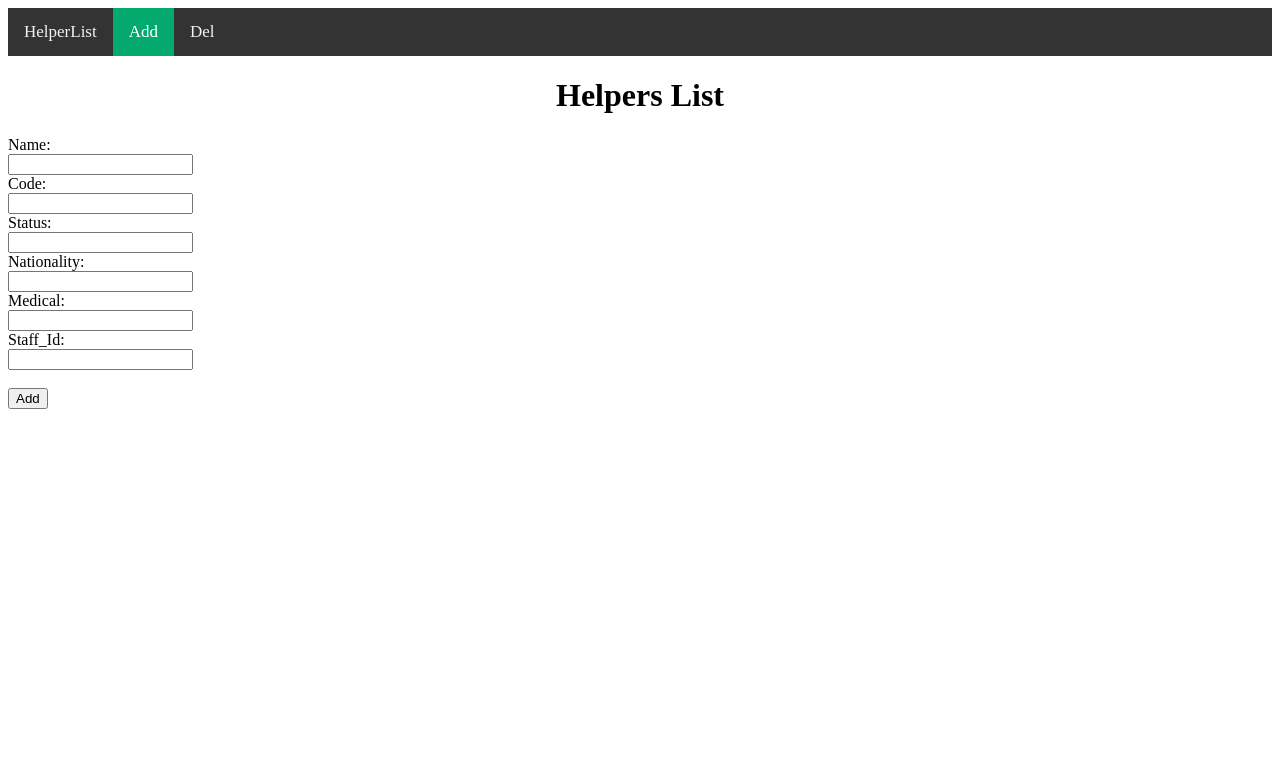
After one commit to hypertun/HelperDrive, a Flask app: page /addHelper in a window 1280 px wide. The commit adds this page. Shown: the top 783 px of the page. Run offline with Flask 2, Linux system fonts and the light colour scheme.

Commit message:
completed add and del

```diff
--- a/app.py
+++ b/app.py
@@ -23,9 +23,10 @@
 #
 
 from pydoc import Helper
-from flask import Flask, render_template
+from flask import Flask, render_template, request, flash,url_for
 from flaskext.mysql import MySQL
-from classes.helper import Helper
+from classes.helpers import Helper
+import os
 
 app = Flask(__name__)
 mysql = MySQL()
@@ -33,21 +34,49 @@ app.config['MYSQL_DATABASE_USER'] = 'webadmin'
 app.config['MYSQL_DATABASE_PASSWORD'] = 'admin'
 app.config['MYSQL_DATABASE_DB'] = 'helper_drive'
 app.config['MYSQL_DATABASE_HOST'] = '116.86.63.183'
+app.config['SECRET_KEY'] = os.urandom(24)
 mysql.init_app(app)
 
 
 @app.route("/")
 def index():
-    data = getAllHelpers()
-    return render_template('addnewmaid.html', listOfHelpers=data)
+    conn = mysql.connect()
+    data = getAllHelpers(conn)
+    conn.close()
+    return render_template('helpers.html', listOfHelpers=data,pages=generate_page_list())
+
+
+@app.route("/addHelper", methods=["GET", "POST"])
+def addHelper():
+    if request.method == "GET":
+        return render_template("addHelper.html",pages=generate_page_list())
+    elif request.method == "POST":
+        conn = mysql.connect()
+        name,code,status,nationality,medical,staffId,err = validationForAdd(request)
+        if not err:
+            addHelper(conn, name, code, status, nationality, medical, staffId)
+        conn.close()
+        return render_template("addHelper.html",pages=generate_page_list())
+
+
+@app.route("/delHelper", methods=["GET", "POST"])
+def delHelper():
+    if request.method == "GET":
+        return render_template("delHelper.html",pages=generate_page_list())
+    elif request.method == "POST":
+        conn = mysql.connect()
+        id = request.form["id"]
+        print(id)
+        delHelper(conn, id)
+        conn.close()
+        return render_template("delHelper.html",pages=generate_page_list())
 
 
 def create_app():
     return app
 
 
-def getAllHelpers():
-    conn = mysql.connect()
+def getAllHelpers(conn):
     cursor = conn.cursor()
 
     helperList = []
@@ -55,9 +84,64 @@ def getAllHelpers():
     data = cursor.fetchall()
 
     for eachHelper in data:
-        id, name, code, dob, arrival_Date, status, nationality = eachHelper
-        newHelper = Helper(id, name, dob, code,
-                           arrival_Date, status, nationality)
+        id, name, code, dob, arrival_Date, flight_No, status, nationality, fin, medical, staff_id, created_at, updated_at = eachHelper
+        newHelper = Helper(name,
+                           code,
+                           status,
+                           nationality,
+                           medical,
+                           staff_id,
+                           )
+        newHelper.id = id
+        newHelper.dob = dob
+        newHelper.arrivalDate = arrival_Date
+        newHelper.flightNo = flight_No
+        newHelper.fin = fin
+        newHelper.createdAt = created_at
+        newHelper.updatedAt = updated_at
+
         helperList.append(newHelper)
 
+    cursor.close()
     return helperList
+
+
+def addHelper(conn, name, code, status, nationality, medical, staffId):
+    newHelper = Helper(name=name, code=code, status=status,
+                       nationality=nationality, medical=medical, staff_Id=staffId)
+    newHelper.add(conn)
+
+
+def delHelper(conn, id):
+    newHelper = Helper(name="May Fen Tei", code="Aw 1276", status="fresh",
+                       nationality="Myanmar", medical="pass", staff_Id=1)
+    newHelper.id = id
+    newHelper.delete(conn)
+
+
+def validationForAdd(request):
+    error = False
+    name = request.form["name"]
+    code = request.form["code"]
+    status = request.form["status"].casefold()
+    if not status or (status != "fresh" and status != "transfer"):
+        flash('Status is required as fresh/transfer!')
+        error=True
+    nationality = request.form["nationality"].casefold()
+    if not nationality or (nationality != "indonesia" and nationality != "myanmar" and nationality != "philippines"):
+        flash('Nationality is required as Indonesia/Myanmar/Philippines!')
+        error=True
+    medical = request.form["medical"].casefold()
+    if not medical or (medical != "pass" and medical != "fail"):
+        flash('Medical is required as pass/fail!')
+        error=True
+    staffId = request.form["staff_Id"]
+    return name,code,status,nationality,medical,staffId,error
+
+def generate_page_list():
+    pages = [
+        {"name": "HelperList", "url": url_for("index")},
+        {"name": "Add", "url": url_for("addHelper")},
+        {"name": "Del", "url": url_for("delHelper")},
+    ]
+    return pages
--- /dev/null
+++ b/static/css/helpers.css
@@ -0,0 +1,51 @@
+table,
+th,
+td {
+    border: 1px solid black;
+
+}
+
+table tbody tr:hover {
+    background-color: #D6EEEE;
+}
+
+.center {
+    margin-left: auto;
+    margin-right: auto;
+    text-align: center;
+}
+
+.alert {
+    padding: 20px;
+    margin: 5px;
+    color: #970020;
+    background-color: #ffd5de;
+}
+
+/* Add a black background color to the top navigation */
+.topnav {
+    background-color: #333;
+    overflow: hidden;
+  }
+
+  /* Style the links inside the navigation bar */
+  .topnav a {
+    float: left;
+    color: #f2f2f2;
+    text-align: center;
+    padding: 14px 16px;
+    text-decoration: none;
+    font-size: 17px;
+  }
+
+  /* Change the color of links on hover */
+  .topnav a:hover {
+    background-color: #ddd;
+    color: black;
+  }
+
+  /* Add a color to the active/current link */
+  .topnav a.active {
+    background-color: #04AA6D;
+    color: white;
+  }
--- /dev/null
+++ b/templates/addHelper.html
@@ -0,0 +1,38 @@
+{% import "navbar.html" as macros %}
+{{macros.build_site_navigation(pages=pages, selected="Add")}}
+
+<!DOCTYPE html>
+<html lang="en">
+<head>
+  <meta charset="UTF-8">
+  <h1 class="center">Helpers List</h1>
+  <link rel="stylesheet" href="{{ url_for('static', filename='css/helpers.css') }}">
+</head>
+
+<body>
+  <div class="content">
+    {% for message in get_flashed_messages() %}
+    <div class="alert">{{ message }}</div>
+    {% endfor %}
+    {% block content %} {% endblock %}
+  </div>
+
+  <div class="container">
+    <form action="/addHelper" method="post">
+      <label for="name">Name:</label><br>
+      <input type="text" id="name" name="name"><br>
+      <label for="code">Code:</label><br>
+      <input type="text" id="code" name="code"><br>
+      <label for="status">Status:</label><br>
+      <input type="text" id="status" name="status"><br>
+      <label for="nationality">Nationality:</label><br>
+      <input type="text" id="nationality" name="nationality"><br>
+      <label for="medical">Medical:</label><br>
+      <input type="text" id="medical" name="medical"><br>
+      <label for="staff_Id">Staff_Id:</label><br>
+      <input type="number" id="staff_Id" name="staff_Id"><br>
+      <br>
+      <input type="submit" value="Add">
+    </form>
+  </div>
+</body>
--- /dev/null
+++ b/templates/navbar.html
@@ -0,0 +1,7 @@
+{% macro build_site_navigation(pages,selected) %}
+<div class="topnav">
+        {% for page in pages %}
+        <a class="{% if selected == page.name %}active{% endif %}" href="{{page.url}}">{{page.name}}</a>
+        {% endfor %}
+</div>
+{% endmacro %}
```
Also changed, not shown: classes/helper.py (deleted, +0 -9 lines), classes/helpers.py (added, +32 -0 lines), static/css/addnewmaid.css (deleted, +0 -16 lines), templates/delHelper.html (added, +19 -0 lines), templates/helpers.html (renamed from templates/addnewmaid.html, +18 -1 lines).
